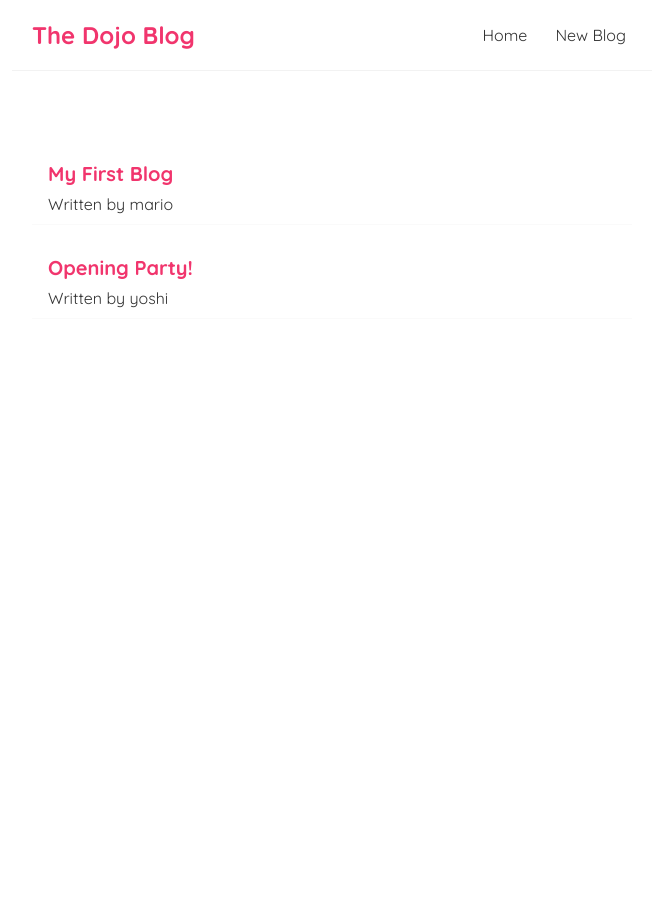
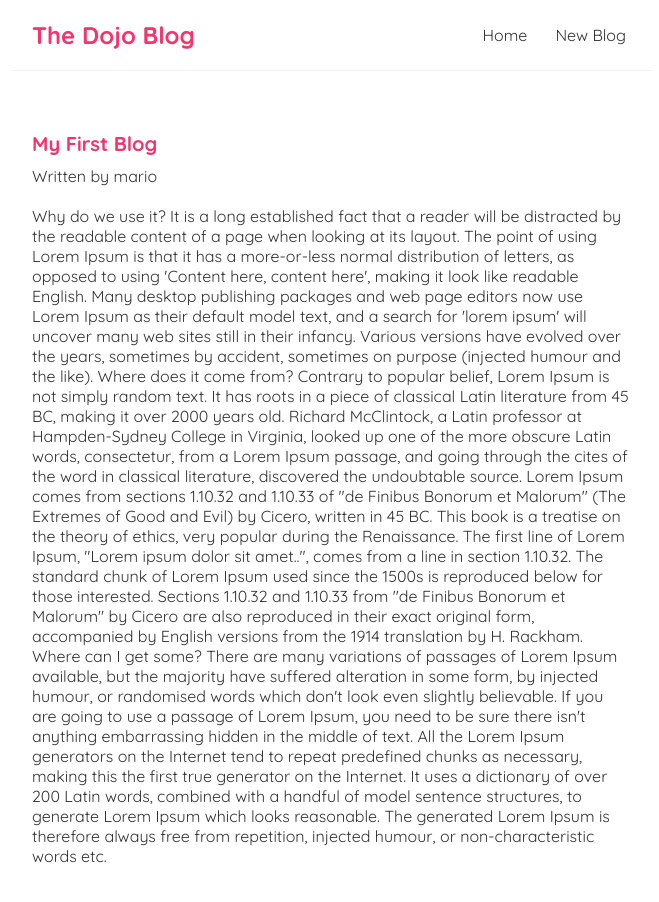
Before and after one commit to NathanTarbert/React-Demo-Blog, a React (Create React App) app: page /blogs/1 in a window 1280 px wide. Shown: the top 902 px of the page, without its empty margins (308-967 px from the left). Before the commit the page ends 800 px from the top, so only its background shows below. Built offline with nearby package versions, Linux system fonts and the light colour scheme; data requests are answered from the project's data file.

Commit message:
added blog id route

```diff
--- a/package.json
+++ b/package.json
@@ -8,6 +8,7 @@
     "@testing-library/user-event": "^12.7.3",
     "react": "^17.0.1",
     "react-dom": "^17.0.1",
+    "react-router-dom": "^5.2.0",
     "react-scripts": "4.0.3",
     "web-vitals": "^1.1.0"
   },
--- a/src/App.js
+++ b/src/App.js
@@ -1,15 +1,30 @@
 import Navbar from './Navbar';
 import Home from './Home';
+import Create from './Create';
+import { BrowserRouter as Router, Route, Switch } from "react-router-dom";
+import BlogDetails from './BlogDetails';
 
 function App() {
 
   return (
-    <div className="App">
-      <Navbar />
-      <div className="content">
-        <Home />
+    <Router>
+      <div className="App">
+        <Navbar />
+        <div className="content">
+         <Switch>
+            <Route exact path="/">
+              <Home />
+            </Route>
+            <Route path="/create">
+              <Create />
+            </Route>
+            <Route path="/blogs/:id">
+              <BlogDetails />
+            </Route>
+         </Switch>
+        </div>
       </div>
-    </div>
+    </Router>
   );
 }
 
--- /dev/null
+++ b/src/BlogDetails.js
@@ -0,0 +1,23 @@
+import { useParams } from "react-router-dom";
+import useFetch from "./useFetch";
+
+const BlogDetails = () => {
+    const { id } = useParams();//grab the id for the blog id
+    const { data: blog, error, isPending } = useFetch('http://localhost:8000/blogs/' + id);
+
+    return (
+        <div className="blog-details">
+            { isPending && <div>Loading...</div> }
+            { error && <div>{ error }</div>}
+            { blog && (
+                <article>
+                    <h2>{ blog.title }</h2>
+                    <p>Written by { blog.author }</p>
+                    <div> { blog.body }</div>
+                </article>
+            )}
+        </div>
+      );
+}
+
+export default BlogDetails;
--- a/src/BlogList.js
+++ b/src/BlogList.js
@@ -1,3 +1,5 @@
+import { Link } from "react-router-dom";
+
 const BlogList = ({ blogs, title }) => {
 
     return (
@@ -5,8 +7,10 @@
         <h2>{ title }</h2>
         {blogs.map((blog) => (
             <div className="blog-preview" key={blog.id}>
-                <h2>{ blog.title }</h2>
-                <p>Written by {blog.author}</p>
+                <Link to={`/blogs/${blog.id}`}>
+                    <h2>{ blog.title }</h2>
+                    <p>Written by {blog.author}</p>
+                </Link>
             </div>
         ))}
     </div>
--- /dev/null
+++ b/src/Create.js
@@ -0,0 +1,9 @@
+const Create = () => {
+    return (
+        <div className="create">
+            <h2>Add a New Blog</h2>
+        </div>
+      );
+}
+
+export default Create;
--- a/src/Home.js
+++ b/src/Home.js
@@ -1,8 +1,9 @@
-import { useEffect, useState } from "react";
 import BlogList from "./BlogList";
 import useFetch from "./useFetch";
+
 const Home = () => {
   const { error, isPending, data: blogs } = useFetch('http://localhost:8000/blogs');
+
   return (
     <div className="home">
       { error && <div>{ error }</div> }
@@ -11,4 +12,5 @@
     </div>
   );
 }
+
 export default Home;
--- a/src/Navbar.js
+++ b/src/Navbar.js
@@ -1,11 +1,13 @@
+import { Link } from 'react-router-dom';
+
 //this is the navbar template. press sfc +tab and render the function
 const Navbar = () => {
     return (
         <nav className="navbar">
             <h1>The Dojo Blog</h1>
             <div className="links">
-                <a href="/">Home</a>
-                <a href="/create">New Blog</a>
+                <Link to="/">Home</Link>
+                <Link to="/create">New Blog</Link>
             </div>
         </nav>
       );
--- a/src/index.css
+++ b/src/index.css
@@ -49,3 +49,23 @@
   color: #f1356d;
   margin-bottom: 8px;
 }
+.blog-preview a{
+  text-decoration: none;
+}
+/* blog details page */
+.blog-details h2 {
+  font-size: 20px;
+  color: #f1356d;
+  margin-bottom: 10px;
+}
+.blog-details div {
+  margin: 20px 0;
+}
+.blog-details button {
+  background: #f1356d;
+  color: #fff;
+  border: 0;
+  padding: 8px;
+  border-radius: 8px;
+  cursor: pointer;
+}
--- a/src/useFetch.js
+++ b/src/useFetch.js
@@ -6,8 +6,10 @@
     const [error, setError] = useState(null);
 
     useEffect(() => {
+        const abortCont = new AbortController();
+
         setTimeout(() => { //moch database request delay set to 1 second
-            fetch(url)
+            fetch(url, { signal: abortCont.signal })// will abort the fetch request if a new page is clicked.
                 .then(res => {
                     if(!res.ok){
                         throw Error('Error Fetching The Data');
@@ -21,10 +23,14 @@
                     setError(null);
                 })
                 .catch(err => {
+                    if(err.name === 'AbortError'){
+                        console.log('fetch aborted');
+                    }
                     setIsPending(false);
                     setError(err.message);
                 });
         }, 1000);
+        return () => abortCont.abort;
     }, [url]);
 
     return { data, isPending, error };
```
Also changed, not shown: 1 other file (tests, documents, lock files or other folders).
